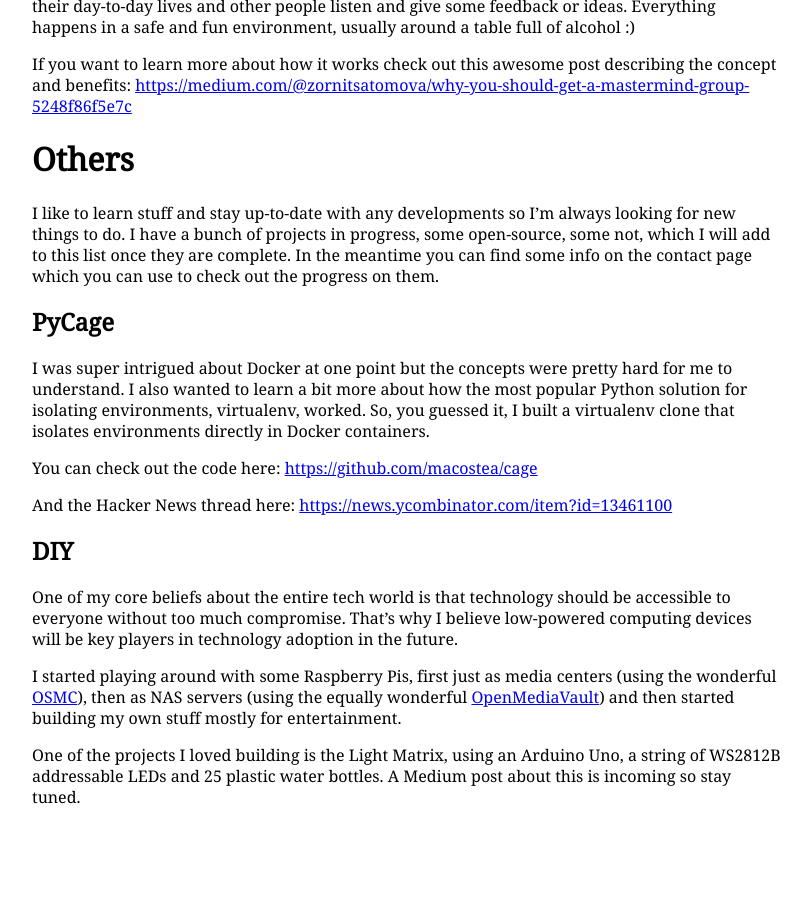
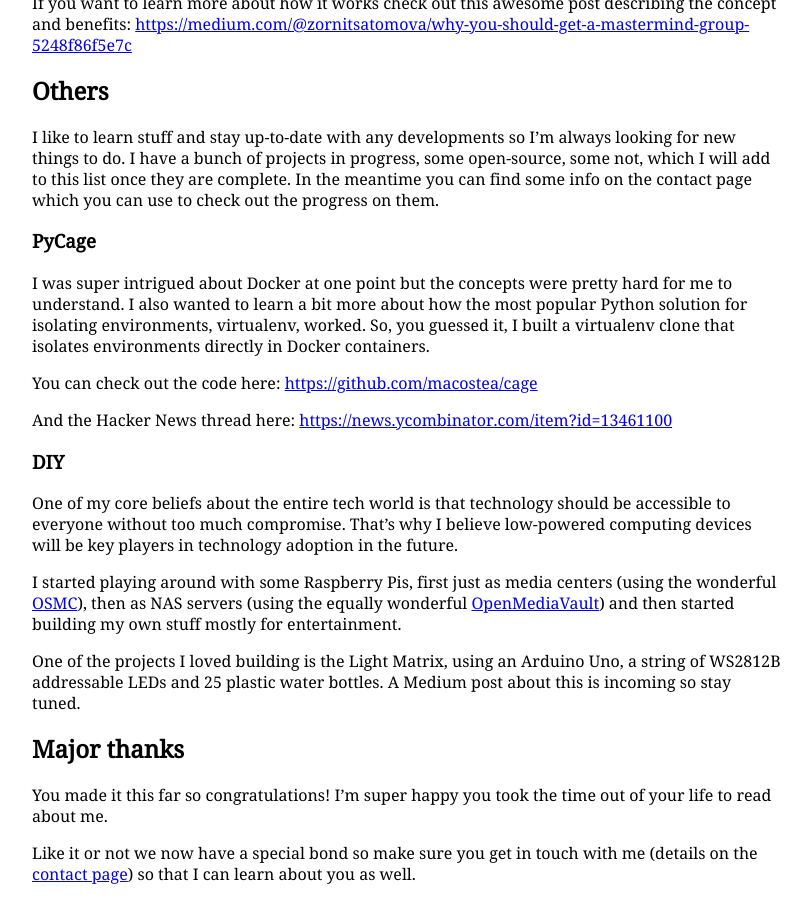
Before and after one commit to macostea/macostea.github.io, a Jekyll site: the page built from projects.md, in a window 1280 px wide and 900 px high, scrolled down 3304 px. Shown: the whole window, without its empty margins (233-1044 px from the left). Built offline with Jekyll 4.4.1, drawn with Linux system fonts in a browser that asks for light colours; before the commit the page ends 4127 px from its top, so only the background shows below that; some of the changed text lies outside the part shown.

Commit message:
Added contact page

```diff
--- a/projects.md
+++ b/projects.md
@@ -4,7 +4,9 @@
 permalink: /projects
 ---
 
-# Android OS development
+# Projects I've worked on
+
+## Android OS development
 I believe I got my first smartphone in 2010 after a lot of research, checking reviews,
 saving up money and, of course, asking my parents to renew their phone subscription so I
 could get it partially subsidized (don't fall for it, folks) I got the wonderful
@@ -19,11 +21,11 @@
 They were also super kind and donated to keep the servers alive for me to build the (then) newer
 Android versions. You can check out some of the posts about this [here](http://oxygen-for-p500.blogspot.ro/).
 
-# iOS
+## iOS
 Even though I started out with Android, I was always fascinated by Apple and all of their
 wonderful products. Also I was exited to start creating apps rather than working at OS level. I saved enough money to buy a [MacBook Unibody](https://en.wikipedia.org/wiki/MacBook#Unibody_polycarbonate_model) (which still works btw) and the path to iOS development was right in front of me. Here are some of the projects I worked on:
 
-## GPS Navigation by Scout
+### GPS Navigation by Scout
 The first real-life iOS app I've worked on. Delightful to use, super popular in Europe and
 with a great team behind it.
 
@@ -33,7 +35,7 @@
 
 Download the app here: [GPS Navigation by Scout](https://itunes.apple.com/ro/app/id374147871)
 
-## ZenQ
+### ZenQ
 ZenQ was my first contact with the startup world, that's why I'm not going to go into much detail
 about it here. There is a special section below dedicated to all the amazing startups I've worked
 on so check out the story there.
@@ -44,7 +46,7 @@
 
 Check out ZenQ here //TODO: ADD ZENQ LINKS, and also the story behind it below.
 
-## Catwalk15
+### Catwalk15
 You know enough about me so far to understand that I don't really stop. Challenges are my
 lifeblood and Catwalk15, a cool app targeted to people looking for
 feedback on their outfits, came at a perfect time. The team was so fun to work with and they had a nice vision for their startup.
@@ -58,7 +60,7 @@
 
 Check out Catwalk15 at their [official website](http://www.catwalk15.com/).
 
-## Open source
+### Open source
 After a while in my career I realized that I was super effective at building apps using
 open source components that I mostly just took for granted. So I looked into how I could
 contribute to the open source community.
@@ -74,7 +76,7 @@
 and which I wrote mostly to demonstrate how to share data between apps in iOS.
 
 
-# Web
+## Web
 Just like most mobile developers, when I heard people talk about web development
 I was thinking about this bloated, inconsistent platform, where weird workarounds like
 \<insert word here\>.js were advertised to cure all the issues but, in the end, they
@@ -85,7 +87,7 @@
 
 But still, the web is constantly changing and evolving at a pretty crazy pace. You can find below some of the stuff I've worked on.
 
-## Eventmap
+### Eventmap
 Started from a huge pain that is Facebook Events and how I was invited to events by my
 friends but I was never in the initial invite list from the organizers, I built Eventmap.
 
@@ -97,17 +99,17 @@
 
 You can check out Eventmap here: [eventmap.online](http://eventmap.online/)
 
-## Looking forward to expand this list
+### Looking forward to expand this list
 I'm looking to do some more work on the web, especially open source, so make sure you head
 to the contact page and pick a way to follow me or get in touch if you are interested in
 how things develop.
 
-# Startups
+## Startups
 I found out about startups and the entrepreneurial world in 2014 while attending a Startup Weekend
 event. It absolutely fascinated me and I had the pleasure of working with a great team to build
 an even greater startup.
 
-## ZenQ
+### ZenQ
 I've mentioned it before as part of my iOS experience but it is way more than that. ZenQ was the
 context for a very important change of mentality in my life.
 
@@ -127,7 +129,7 @@
 
 You can find more info about ZenQ here: //TODO: Add ZenQ links
 
-## Tutora
+### Tutora
 I couldn't stop there so I went back to Startup Weekend the next year, this time ready to pitch my idea:
 an internet platform where people who wanted to learn new things could find people willing to teach them. I
 called it Tutora.
@@ -147,13 +149,13 @@
 If you want to learn more about how it works check out this awesome post describing the concept and
 benefits: [https://medium.com/@zornitsatomova/why-you-should-get-a-mastermind-group-5248f86f5e7c](https://medium.com/@zornitsatomova/why-you-should-get-a-mastermind-group-5248f86f5e7c)
 
-# Others
+## Others
 I like to learn stuff and stay up-to-date with any developments so I'm always looking for new
 things to do. I have a bunch of projects in progress, some open-source, some not, which I will
 add to this list once they are complete. In the meantime you can find some info on the contact
 page which you can use to check out the progress on them.
 
-## PyCage
+### PyCage
 I was super intrigued about Docker at one point but the concepts were pretty hard for me to
 understand. I also wanted to learn a bit more about how the most popular Python solution
 for isolating environments, virtualenv, worked. So, you guessed it, I built a virtualenv
@@ -163,7 +165,7 @@
 
 And the Hacker News thread here: [https://news.ycombinator.com/item?id=13461100](https://news.ycombinator.com/item?id=13461100)
 
-## DIY
+### DIY
 One of my core beliefs about the entire tech world is that technology should be accessible
 to everyone without too much compromise. That's why I believe low-powered computing devices
 will be key players in technology adoption in the future.
@@ -176,3 +178,10 @@
 One of the projects I loved building is the Light Matrix, using an Arduino Uno, a string of
 WS2812B addressable LEDs and 25 plastic water bottles. A Medium post about this is incoming so
 stay tuned.
+
+## Major thanks
+You made it this far so congratulations! I'm super happy you took the time out of your life to read
+about me.
+
+Like it or not we now have a special bond so make sure you get in touch with me (details
+on the [contact page](/contact)) so that I can learn about you as well.
```
Also changed, not shown: contact.md (+14 -0 lines).
